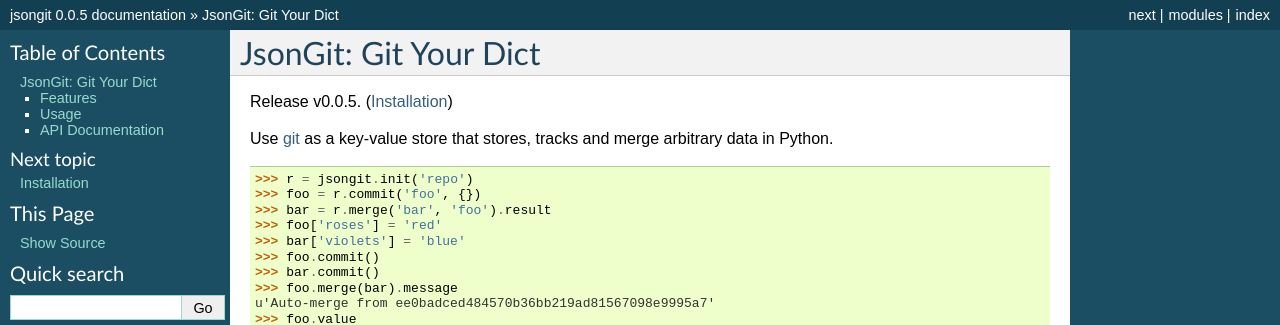
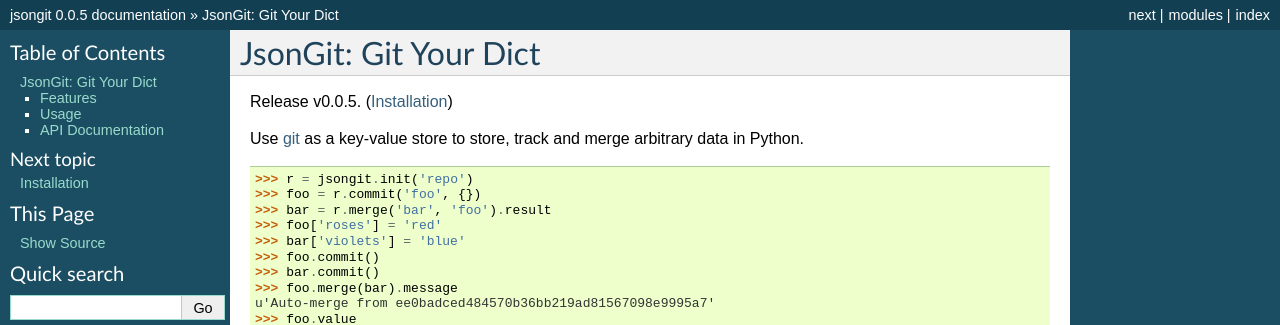
Before and after one commit to talos/jsongit, a Sphinx documentation site: the page built from docs/index.rst, in a window 1280 px wide. Shown: the top 325 px of the page. Built offline with Sphinx 7.4.7, drawn with Linux system fonts in a browser that asks for light colours; pages that are not in the unit, such as notebooks, are missing from menus.

Commit message:
mods to docs

```diff
--- a/docs/index.rst
+++ b/docs/index.rst
@@ -8,7 +8,7 @@ JsonGit: Git Your Dict
 
 Release v\ |version|. (:ref:`Installation <install>`)
 
-Use git_ as a key-value store that stores, tracks and merge arbitrary data in
+Use git_ as a key-value store to store, track and merge arbitrary data in
 Python.
 
 .. _git: http://git-scm.com/
```
